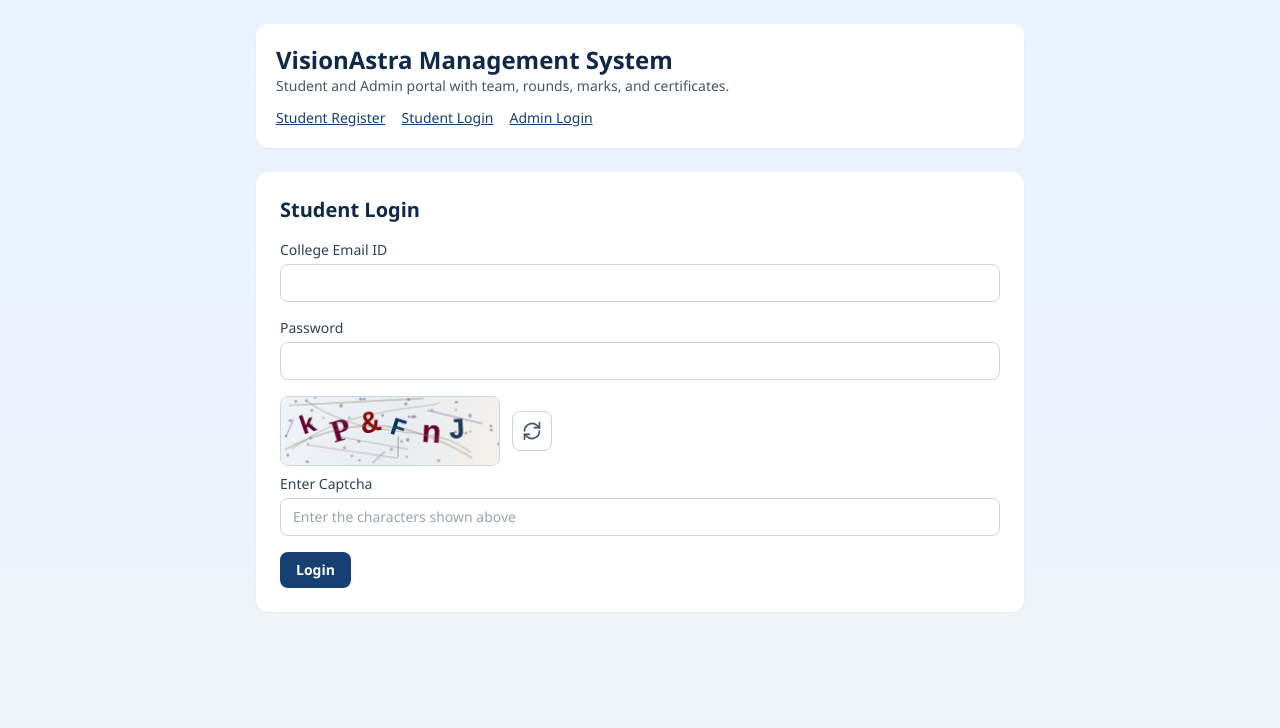
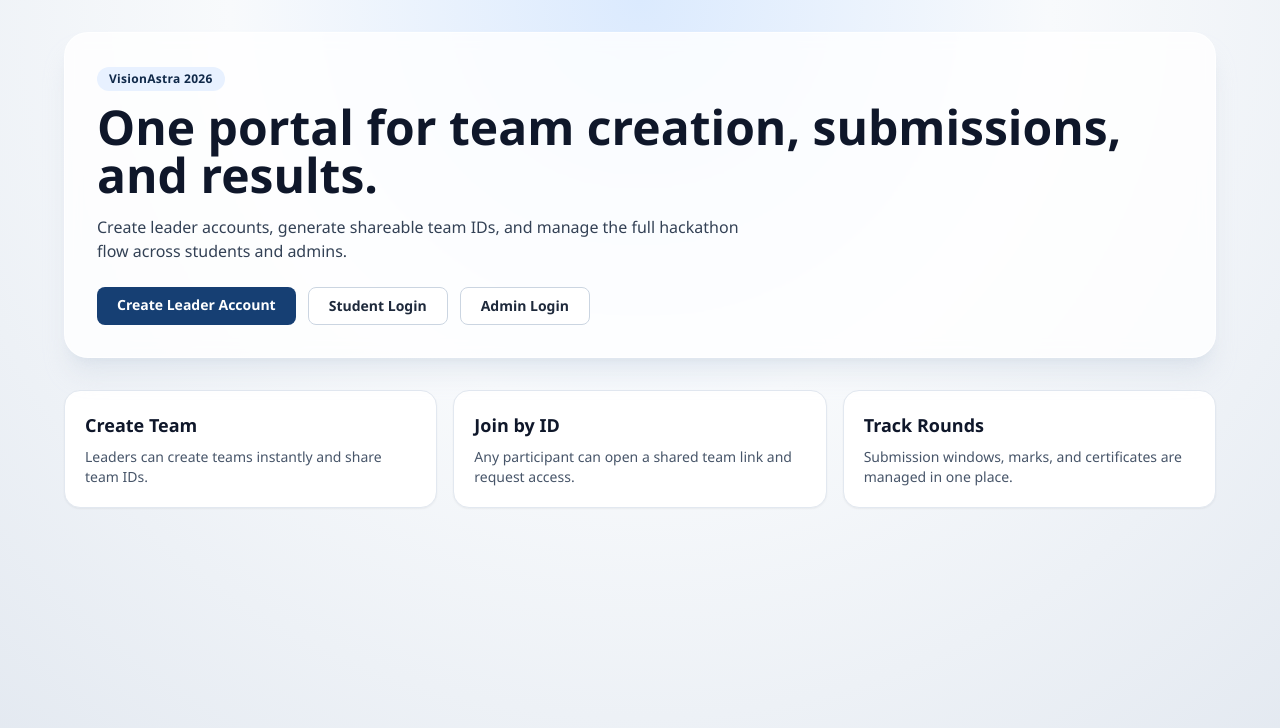
Before and after one commit to Shubham1905s/VisionAstra, a React (Vite) app: page / in a window 1280 px wide. Before the commit this address led to /student/login. Shown: the top 728 px of the page. Built offline with nearby package versions, Linux system fonts and the light colour scheme.

Commit message:
team ID test cases checked

```diff
--- a/src/layouts/AuthLayout.jsx
+++ b/src/layouts/AuthLayout.jsx
@@ -2,16 +2,16 @@ import { Link, Outlet } from "react-router-dom";
 
 export default function AuthLayout() {
   return (
-    <main className="min-h-screen bg-gradient-to-b from-brand-100 to-slate-100 p-6">
+    <main className="min-h-screen bg-gradient-to-b from-brand-100 via-sky-50 to-slate-100 p-6">
       <div className="mx-auto max-w-3xl">
         <header className="mb-6 rounded-xl bg-white p-5 shadow-sm">
           <h1 className="text-2xl font-bold text-brand-900">VisionAstra Management System</h1>
           <p className="text-sm text-slate-600">Student and Admin portal with team, rounds, marks, and certificates.</p>
-          <nav className="mt-3 flex gap-4 text-sm">
+          <nav className="mt-3 flex flex-wrap gap-4 text-sm">
+            <Link className="text-brand-700 underline" to="/">Landing</Link>
             <Link className="text-brand-700 underline" to="/student/register">Student Register</Link>
             <Link className="text-brand-700 underline" to="/student/login">Student Login</Link>
             <Link className="text-brand-700 underline" to="/admin/login">Admin Login</Link>
-
           </nav>
         </header>
         <Outlet />
--- a/src/pages/admin/Dashboard.jsx
+++ b/src/pages/admin/Dashboard.jsx
@@ -7,6 +7,7 @@ import SectionCard from "../../components/common/SectionCard";
 import { useAuth } from "../../context/AuthContext";
 import { mockDb } from "../../services/mockDb";
 import { ROUNDS } from "../../utils/constants";
+import { normalizeTeamId } from "../../utils/validators";
 
 function downloadCsv(rows) {
   if (!rows.length) return;
@@ -97,7 +98,8 @@ export default function AdminDashboardPage() {
 
   function assignProblem(e) {
     e.preventDefault();
-    const team = state.teams.find((t) => t.teamId === assignForm.teamId);
+    const normalizedTeamId = normalizeTeamId(assignForm.teamId);
+    const team = state.teams.find((t) => normalizeTeamId(t.teamId) === normalizedTeamId);
     if (!team) return setMessage("Team ID not found.");
     mockDb.assignProblemToTeam(team.id, assignForm.problemId, "Assigned");
     mockDb.createNotification({
--- a/src/pages/auth/StudentLogin.jsx
+++ b/src/pages/auth/StudentLogin.jsx
@@ -1,5 +1,5 @@
 import { useCallback, useState } from "react";
-import { useNavigate } from "react-router-dom";
+import { useLocation, useNavigate } from "react-router-dom";
 import Input from "../../components/common/Input";
 import Button from "../../components/common/Button";
 import Captcha from "../../components/common/Captcha";
@@ -8,6 +8,7 @@ import { useAuth } from "../../context/AuthContext";
 export default function StudentLoginPage() {
   const { login } = useAuth();
   const navigate = useNavigate();
+  const location = useLocation();
   const [form, setForm] = useState({ email: "", password: "", captchaAnswer: "" });
   const [captchaText, setCaptchaText] = useState("");
   const [status, setStatus] = useState("");
@@ -21,7 +22,8 @@ export default function StudentLoginPage() {
 
     try {
       await login({ email: form.email, password: form.password, role: "student" });
-      navigate("/student/dashboard");
+      const query = location.search || "";
+      navigate(`/student/dashboard${query}`);
     } catch (error) {
       setStatus(error.message);
     }
--- /dev/null
+++ b/src/pages/shared/Landing.jsx
@@ -0,0 +1,47 @@
+import { Link } from "react-router-dom";
+
+const highlights = [
+  { title: "Create Team", text: "Leaders can create teams instantly and share team IDs." },
+  { title: "Join by ID", text: "Any participant can open a shared team link and request access." },
+  { title: "Track Rounds", text: "Submission windows, marks, and certificates are managed in one place." },
+];
+
+export default function LandingPage() {
+  return (
+    <main className="min-h-screen bg-[radial-gradient(circle_at_top,_#dbeafe_0%,_#f8fafc_40%,_#e2e8f0_100%)] px-6 py-8">
+      <div className="mx-auto max-w-6xl space-y-8">
+        <header className="rounded-3xl border border-white/70 bg-white/80 p-8 shadow-xl shadow-slate-300/40 backdrop-blur">
+          <p className="inline-flex rounded-full bg-brand-100 px-3 py-1 text-xs font-semibold tracking-wide text-brand-900">
+            VisionAstra 2026
+          </p>
+          <h1 className="mt-3 text-4xl font-black leading-tight text-slate-900 md:text-5xl">
+            One portal for team creation, submissions, and results.
+          </h1>
+          <p className="mt-4 max-w-2xl text-sm text-slate-700 md:text-base">
+            Create leader accounts, generate shareable team IDs, and manage the full hackathon flow across students and admins.
+          </p>
+          <div className="mt-6 flex flex-wrap gap-3">
+            <Link to="/student/register" className="rounded-lg bg-brand-700 px-5 py-2 text-sm font-semibold text-white hover:bg-brand-900">
+              Create Leader Account
+            </Link>
+            <Link to="/student/login" className="rounded-lg border border-slate-300 bg-white px-5 py-2 text-sm font-semibold text-slate-800 hover:bg-slate-100">
+              Student Login
+            </Link>
+            <Link to="/admin/login" className="rounded-lg border border-slate-300 bg-white px-5 py-2 text-sm font-semibold text-slate-800 hover:bg-slate-100">
+              Admin Login
+            </Link>
+          </div>
+        </header>
+
+        <section className="grid gap-4 md:grid-cols-3">
+          {highlights.map((item) => (
+            <article key={item.title} className="rounded-2xl border border-slate-200 bg-white p-5 shadow-sm">
+              <h2 className="text-lg font-bold text-slate-900">{item.title}</h2>
+              <p className="mt-2 text-sm text-slate-600">{item.text}</p>
+            </article>
+          ))}
+        </section>
+      </div>
+    </main>
+  );
+}
--- /dev/null
+++ b/src/pages/shared/TeamJoin.jsx
@@ -0,0 +1,44 @@
+import { Link, useParams } from "react-router-dom";
+import { mockDb } from "../../services/mockDb";
+import { normalizeTeamId } from "../../utils/validators";
+
+export default function TeamJoinPage() {
+  const { teamId = "" } = useParams();
+  const normalizedTeamId = normalizeTeamId(teamId);
+  const team = mockDb.getTeamById(normalizedTeamId);
+
+  return (
+    <main className="min-h-screen bg-gradient-to-b from-slate-100 to-slate-200 p-6">
+      <div className="mx-auto max-w-2xl rounded-2xl bg-white p-6 shadow-lg">
+        <h1 className="text-2xl font-bold text-slate-900">Join Team</h1>
+        <p className="mt-2 text-sm text-slate-600">Shared Team ID: <strong>{normalizedTeamId || "-"}</strong></p>
+
+        {team ? (
+          <div className="mt-5 space-y-3 rounded-xl border border-emerald-200 bg-emerald-50 p-4 text-sm text-emerald-900">
+            <p><strong>Team Name:</strong> {team.teamName}</p>
+            <p><strong>Current Members:</strong> {team.memberIds.length}</p>
+            <p><strong>Status:</strong> {team.locked ? "Locked" : "Open"}</p>
+            <div className="flex flex-wrap gap-2 pt-2">
+              <Link
+                to={`/student/login?teamId=${encodeURIComponent(normalizedTeamId)}`}
+                className="rounded-lg bg-brand-700 px-4 py-2 font-semibold text-white hover:bg-brand-900"
+              >
+                Login to Join
+              </Link>
+              <Link
+                to="/student/register"
+                className="rounded-lg border border-slate-300 bg-white px-4 py-2 font-semibold text-slate-800 hover:bg-slate-100"
+              >
+                Create Account
+              </Link>
+            </div>
+          </div>
+        ) : (
+          <p className="mt-5 rounded-xl border border-rose-200 bg-rose-50 p-4 text-sm text-rose-800">
+            Team ID not found. Verify the shared ID and try again.
+          </p>
+        )}
+      </div>
+    </main>
+  );
+}
--- a/src/router/AppRouter.jsx
+++ b/src/router/AppRouter.jsx
@@ -7,6 +7,8 @@ import AdminLoginPage from "../pages/auth/AdminLogin";
 import StudentDashboardPage from "../pages/student/Dashboard";
 import AdminDashboardPage from "../pages/admin/Dashboard";
 import NotFoundPage from "../pages/shared/NotFound";
+import LandingPage from "../pages/shared/Landing";
+import TeamJoinPage from "../pages/shared/TeamJoin";
 
 function ProtectedRoute({ children, role }) {
   const { user, isAuthReady } = useAuth();
@@ -19,7 +21,8 @@ function ProtectedRoute({ children, role }) {
 export default function AppRouter() {
   return (
     <Routes>
-      <Route path="/" element={<Navigate to="/student/login" replace />} />
+      <Route path="/" element={<LandingPage />} />
+      <Route path="/join/:teamId" element={<TeamJoinPage />} />
       <Route element={<AuthLayout />}>
         <Route path="/student/register" element={<StudentRegisterPage />} />
         <Route path="/student/login" element={<StudentLoginPage />} />
--- a/src/services/mockDb.js
+++ b/src/services/mockDb.js
@@ -4,7 +4,7 @@ import {
   MIN_TEAM_SIZE,
   TEAM_ID_PREFIX,
 } from "../utils/constants";
-import { calculateTotalMarks, generateTeamId } from "../utils/validators";
+import { calculateTotalMarks, generateTeamId, normalizeTeamId } from "../utils/validators";
 
 const DB_KEY = "visionastra_db_v1";
 const SESSION_KEY = "visionastra_session";
@@ -196,7 +196,8 @@ export const mockDb = {
 
   getTeamById(teamIdCode) {
     const db = readDb();
-    return db.teams.find((t) => t.teamId === teamIdCode) || null;
+    const normalizedCode = normalizeTeamId(teamIdCode);
+    return db.teams.find((t) => normalizeTeamId(t.teamId) === normalizedCode) || null;
   },
 
   listOpenTeams() {
@@ -206,7 +207,8 @@ export const mockDb = {
 
   requestToJoin(teamIdCode, studentId) {
     const db = readDb();
-    const team = db.teams.find((t) => t.teamId === teamIdCode);
+    const normalizedCode = normalizeTeamId(teamIdCode);
+    const team = db.teams.find((t) => normalizeTeamId(t.teamId) === normalizedCode);
     const student = db.users.find((u) => u.id === studentId);
     if (!team || !student) throw new Error("Team or student not found.");
     if (student.teamId) throw new Error("You are already in a team.");
--- a/src/utils/validators.js
+++ b/src/utils/validators.js
@@ -26,6 +26,10 @@ export function generateTeamId(prefix) {
   return `${prefix}${random}`;
 }
 
+export function normalizeTeamId(value = "") {
+  return value.trim().toUpperCase();
+}
+
 export function calculateTotalMarks(round1 = 0, round2 = 0) {
   return Number(round1 || 0) + Number(round2 || 0);
 }
```
Also changed, not shown: src/pages/student/Dashboard.jsx (+60 -7 lines).
